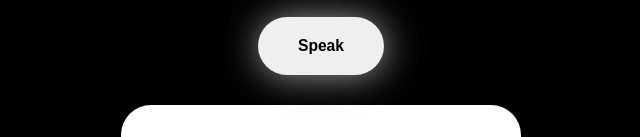
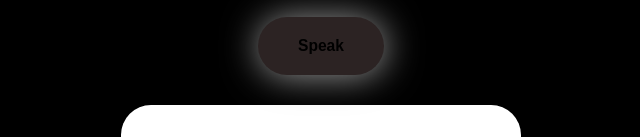
Before and after one commit to abk-gami/virtual-assistant, a plain HTML site: page index.html in a window 1280 px wide. In both pictures the pointer is over the button "Speak". Shown: the part 518-655 px from the top of the page, without its empty margins (319-959 px from the left). Drawn offline with Linux system fonts and the light colour scheme.

Commit message:
Update style.css

```diff
--- a/style.css
+++ b/style.css
@@ -27,6 +27,10 @@ button{
     border-radius: 30px;
     border: none;
     box-shadow: 1px 1px 36px #9c9c9c;
+    transition: all .4s ease;
+}
+button:hover{
+    background: #2c2323;
 }
 .words{
     background: #fff;
```
